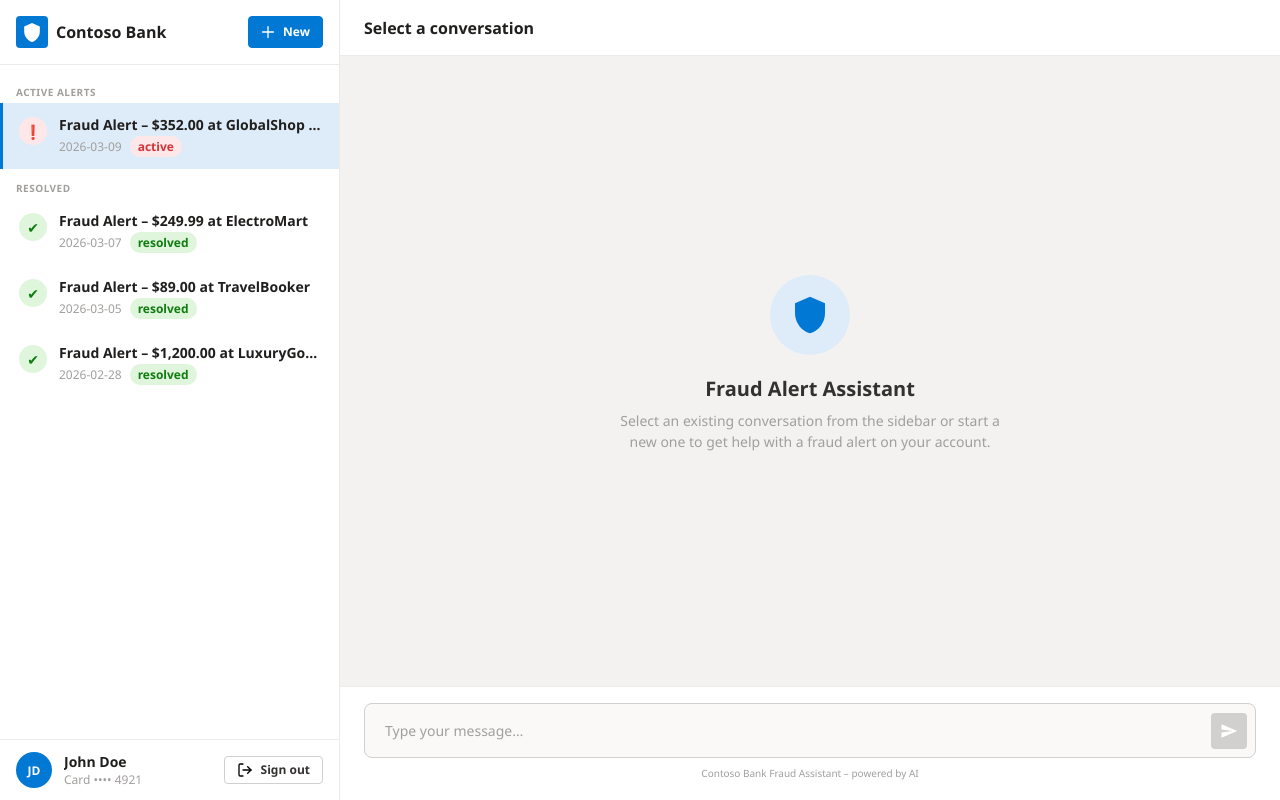
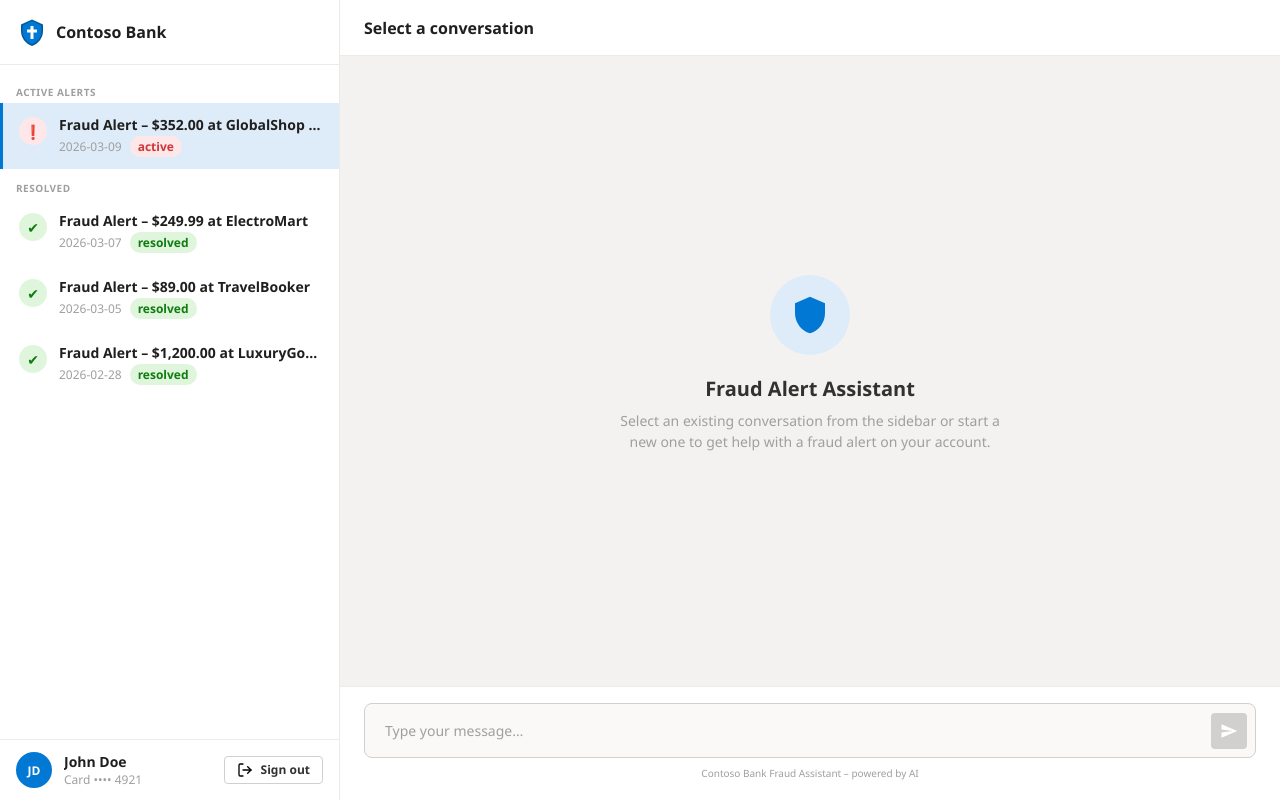
Before and after one commit to hugogirard/real-time-fraud-fabric, an Angular app in the folder src/web/: page / in a window 1280 px wide. Both pictures are taken after a click on the button "Sign in with Microsoft". Built offline with nearby package versions, Linux system fonts and the light colour scheme.

Commit message:
remove new button

```diff
--- a/src/web/src/app/components/chat/chat.css
+++ b/src/web/src/app/components/chat/chat.css
@@ -323,6 +323,10 @@
         max-height: 40vh;
     }
 
+    .chat-header {
+        padding-left: 56px;
+    }
+
     .chat-messages {
         padding: var(--spacing-l);
     }
--- a/src/web/src/app/components/sidebar/sidebar.css
+++ b/src/web/src/app/components/sidebar/sidebar.css
@@ -35,8 +35,6 @@
 .sidebar-brand-icon {
     width: 32px;
     height: 32px;
-    background: var(--brand-primary);
-    border-radius: var(--radius-md);
     display: flex;
     align-items: center;
     justify-content: center;
@@ -44,9 +42,8 @@
 }
 
 .sidebar-brand-icon img {
-    width: 20px;
-    height: 20px;
-    filter: brightness(0) invert(1);
+    width: 32px;
+    height: 32px;
 }
 
 .sidebar-brand span {
@@ -297,6 +294,11 @@
         display: flex;
     }
 
+    /* Push sidebar header content past the hamburger */
+    .sidebar-header {
+        padding-left: 52px;
+    }
+
     /* Sidebar slides off-screen by default */
     .sidebar {
         position: fixed;
--- a/src/web/src/app/components/sidebar/sidebar.html
+++ b/src/web/src/app/components/sidebar/sidebar.html
@@ -16,10 +16,10 @@
             </div>
             <span>Contoso Bank</span>
         </div>
-        <button id="new-chat-btn" class="btn btn-primary sidebar-new-btn" title="New conversation">
+        <!-- <button id="new-chat-btn" class="btn btn-primary sidebar-new-btn" title="New conversation">
             <img src="images/new-chat-icon.svg" alt="New chat icon" />
             New
-        </button>
+        </button> -->
     </div>
 
     <!-- Session List (Angular: *ngFor="let session of sessions") -->
--- a/src/web/src/app/pages/login/login.css
+++ b/src/web/src/app/pages/login/login.css
@@ -58,11 +58,14 @@
 .login-brand-icon {
     width: 40px;
     height: 40px;
-    background: var(--brand-primary);
-    border-radius: var(--radius-md);
     display: flex;
     align-items: center;
     justify-content: center;
+}
+
+.login-brand-icon img {
+    width: 40px;
+    height: 40px;
 }
 
 .login-brand-icon svg {
```
